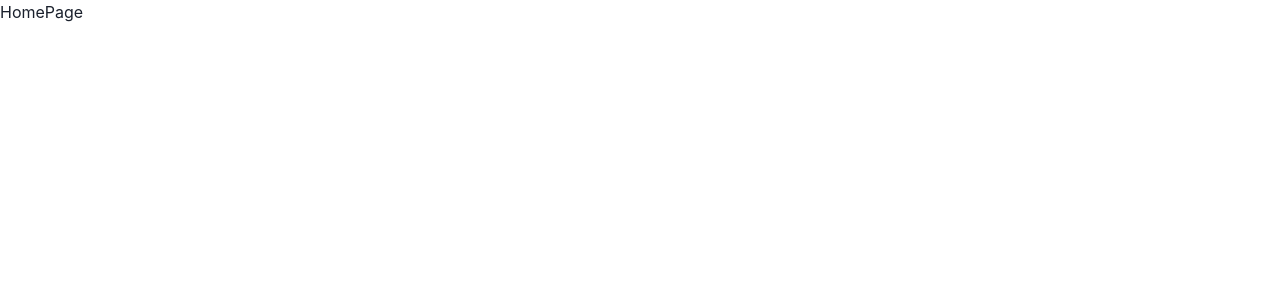
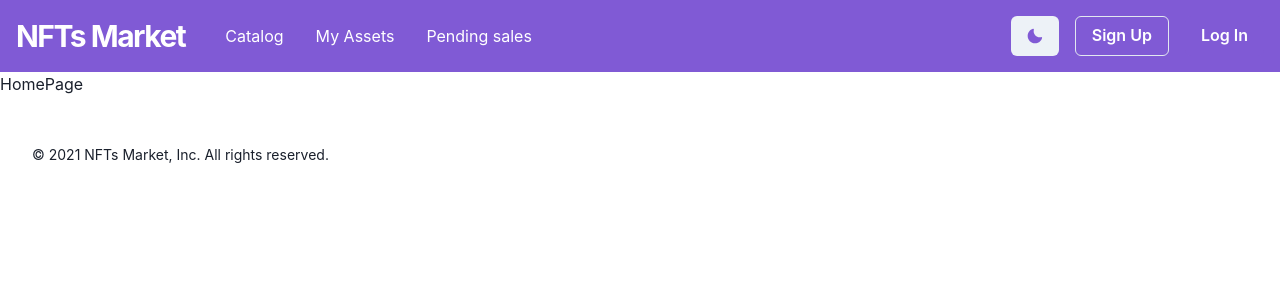
Before and after one commit to NFTsMarket/NFTsMarket-Frontend, a Next.js app: page / in a window 1280 px wide. Shown: the top 300 px of the page. Built offline with nearby package versions, Linux system fonts and the light colour scheme.

Commit message:
✨ add layout to main file

```diff
--- a/pages/_app.js
+++ b/pages/_app.js
@@ -1,10 +1,13 @@
 import { ChakraProvider } from "@chakra-ui/react";
+import Layout from "../components/layout/layout";
 import "../styles/globals.css";
 
 function MyApp({ Component, pageProps }) {
   return (
     <ChakraProvider>
-      <Component {...pageProps} />
+      <Layout>
+        <Component {...pageProps} />
+      </Layout>
     </ChakraProvider>
   );
 }
```
